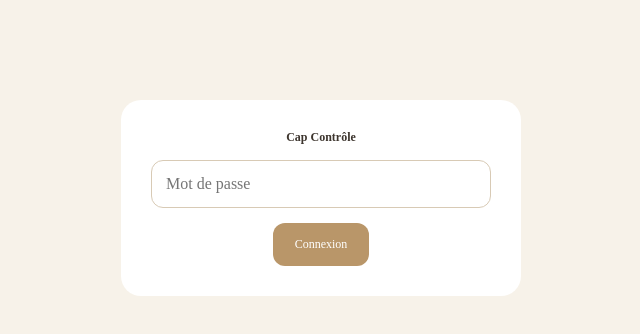
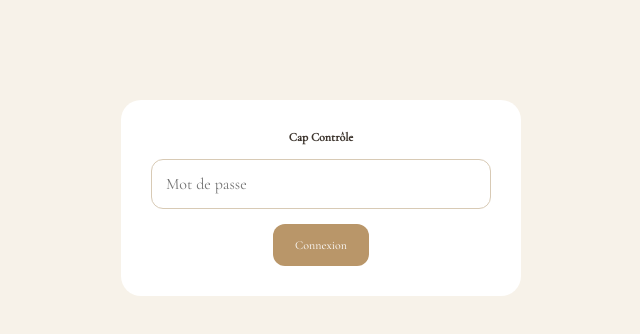
Before and after one commit to nocarium-cpu/cap-controle, a website: page index.html in a window 1280 px wide. Shown: the full height of the page, 319-959 px from the left. Drawn offline with nearby package versions, Linux system fonts and the light colour scheme.

Commit message:
Add Google Fonts preconnect and stylesheet links

```diff
--- a/index.html
+++ b/index.html
@@ -20,6 +20,9 @@
     <title>Cap Contrôle</title>
     <link rel="icon" href="assets/logo.png">
     <link rel="stylesheet" href="style.css">
+    <link rel="preconnect" href="https://fonts.googleapis.com">
+    <link rel="preconnect" href="https://fonts.gstatic.com" crossorigin>
+    <link href="https://fonts.googleapis.com/css2?family=Cormorant+Garamond:ital,wght@0,300;0,400;0,500;1,300;1,400&display=swap" rel="stylesheet">
 </head>
 <body>
 
```
